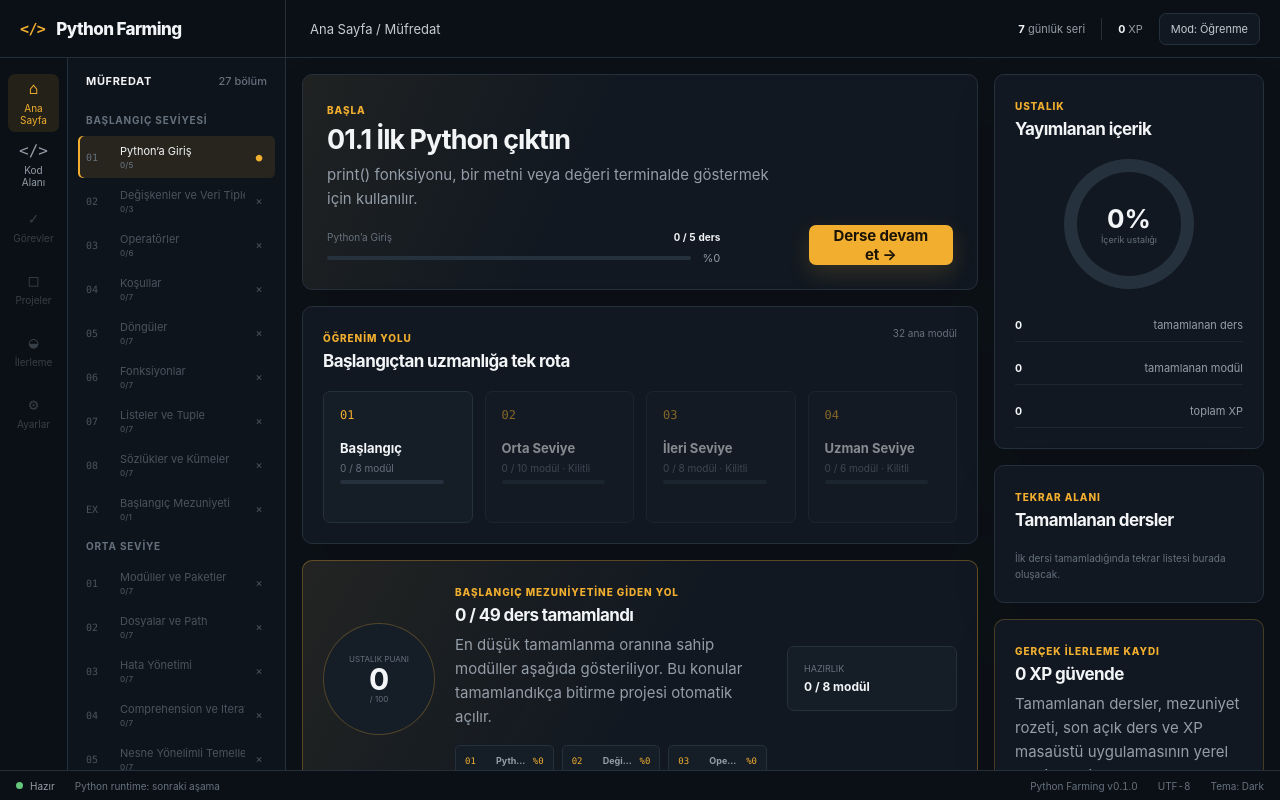
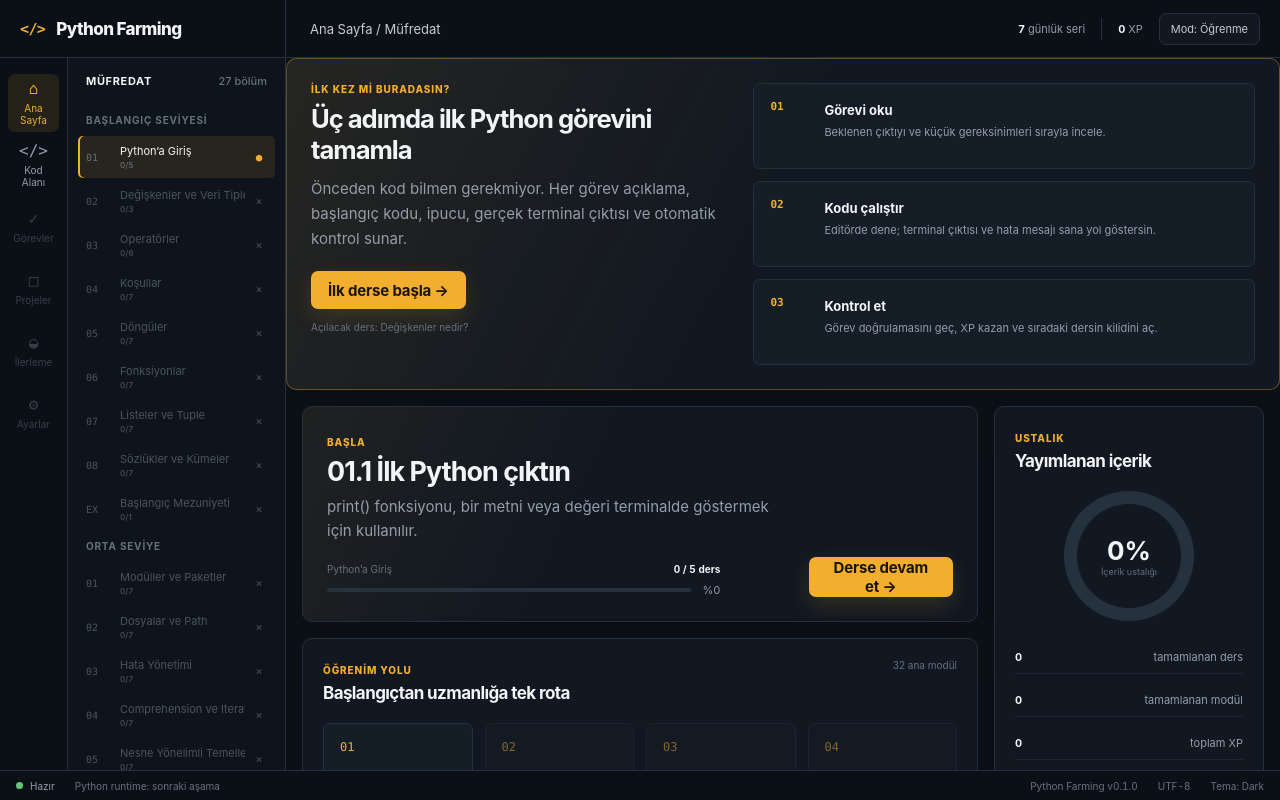
Before and after one commit to Akerem-dev/python-farming, a React (Vite) app: page / in a window 1280 px wide. Built offline with nearby package versions, Linux system fonts and the light colour scheme.

Commit message:
feat: show first-run guide before the first lesson

```diff
--- a/src/layouts/AppShell.tsx
+++ b/src/layouts/AppShell.tsx
@@ -1,9 +1,13 @@
 import type { PropsWithChildren } from "react";
-import type { AppRoute } from "../app/routes";
+import { navigate } from "../app/AppRouter";
+import { routes, type AppRoute } from "../app/routes";
+import { FirstRunGuide } from "../components/onboarding/FirstRunGuide";
 import { CurriculumSidebar } from "../components/navigation/CurriculumSidebar";
 import { PrimaryRail } from "../components/navigation/PrimaryRail";
 import { StatusBar } from "../components/navigation/StatusBar";
 import { TitleBar } from "../components/navigation/TitleBar";
+import { useCurriculumStore } from "../features/curriculum/store/curriculumStore";
+import { useProgressStore } from "../features/progress/store/progressStore";
 import styles from "./AppShell.module.css";
 
 interface AppShellProps {
@@ -18,6 +22,26 @@
   compactCurriculum = false,
   context,
 }: PropsWithChildren<AppShellProps>) {
+  const catalog = useCurriculumStore((state) => state.catalog);
+  const selectLesson = useCurriculumStore((state) => state.selectLesson);
+  const completedLessonIds = useProgressStore((state) => state.completedLessonIds);
+  const totalXp = useProgressStore((state) => state.totalXp);
+  const firstLesson = catalog?.lessons[0] ?? null;
+  const showFirstRunGuide =
+    activeRoute === routes.home &&
+    completedLessonIds.length === 0 &&
+    totalXp === 0 &&
+    firstLesson !== null;
+
+  const startFirstLesson = () => {
+    if (!firstLesson) {
+      return;
+    }
+
+    selectLesson(firstLesson.id);
+    navigate(routes.workspace);
+  };
+
   return (
     <div className={styles.root}>
       <a className={styles.skipLink} href="#main-content">
@@ -33,6 +57,11 @@
           aria-label={context}
           tabIndex={-1}
         >
+          {showFirstRunGuide ? (
+            <div className={styles.onboardingSlot}>
+              <FirstRunGuide lessonTitle={firstLesson.title} onStart={startFirstLesson} />
+            </div>
+          ) : null}
           {children}
         </main>
       </div>
```
